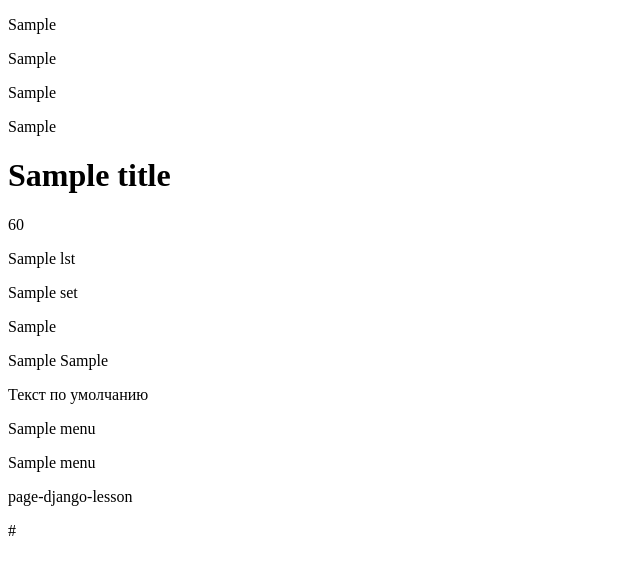
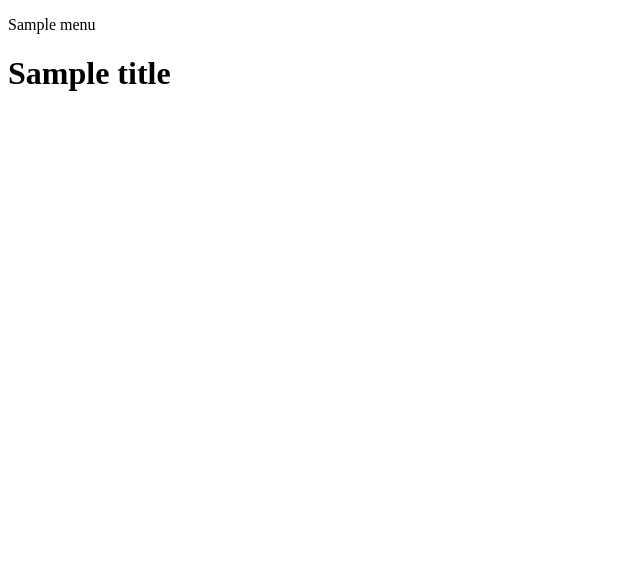
Before and after one commit to Victoria-Abramenko/dj_lesson, a Django app: template dj_lesson/lesson_1/templates/lesson_temp/index.html in a window 1280 px wide. Shown: the top 575 px of the page, without its empty margins (0-640 px from the left). Run offline with Django 3.2, Linux system fonts and the light colour scheme; the template is opened without the code that fills it: most values are stand-ins (such as "Sample title", 1, 10 or a date in 2020).

Commit message:
study django #12

```diff
--- a/dj_lesson/lesson_1/templates/lesson_temp/index.html
+++ b/dj_lesson/lesson_1/templates/lesson_temp/index.html
@@ -5,22 +5,22 @@
     <title>{{ title|upper }}</title>
 </head>
 <body>
-    <p>{{ menu.0 }}</p>
-    <p>{{ menu.1 }}</p>
-    <p>{{ menu.2 }}</p>
-    <p>{{ menu.3 }}</p>
+    <p>{{ menu|join:" | " }}</p>
     <h1>{{ title|capfirst }}</h1>
-    <p>{{ float|add:"50" }}</p>
-    <p>{{ lst }}</p>
-    <p>{{ set }}</p>
-    <p>{{ dict.key_1 }}</p>
-    <p>{{ obj.a }} {{ obj.b }}</p>
-    <p>{{ text|default:"Текст по умолчанию" }}</p>
-    <p>{{ menu|first }}</p>
-    <p>{{ menu|join:" | " }}</p>
-    <p>{{ "page django lesson"|slugify }}</p>
-    <p>{{ url }}</p>
 
+    <ul>
+        {% for elem in posts %}
+        {% if elem.is_published == True %}
+        <li>
+            <h2>{{ elem.title }}</h2>
+            <p>{{ elem.content }}</p>
+            {% if not forloop.last %}
+            <hr>
+            {% endif %}
+        </li>
+        {% endif %}
+        {% endfor %}
+    </ul>
 
 </body>
 </html>
```
Also changed, not shown: dj_lesson/lesson_1/views.py (+9 -7 lines).
